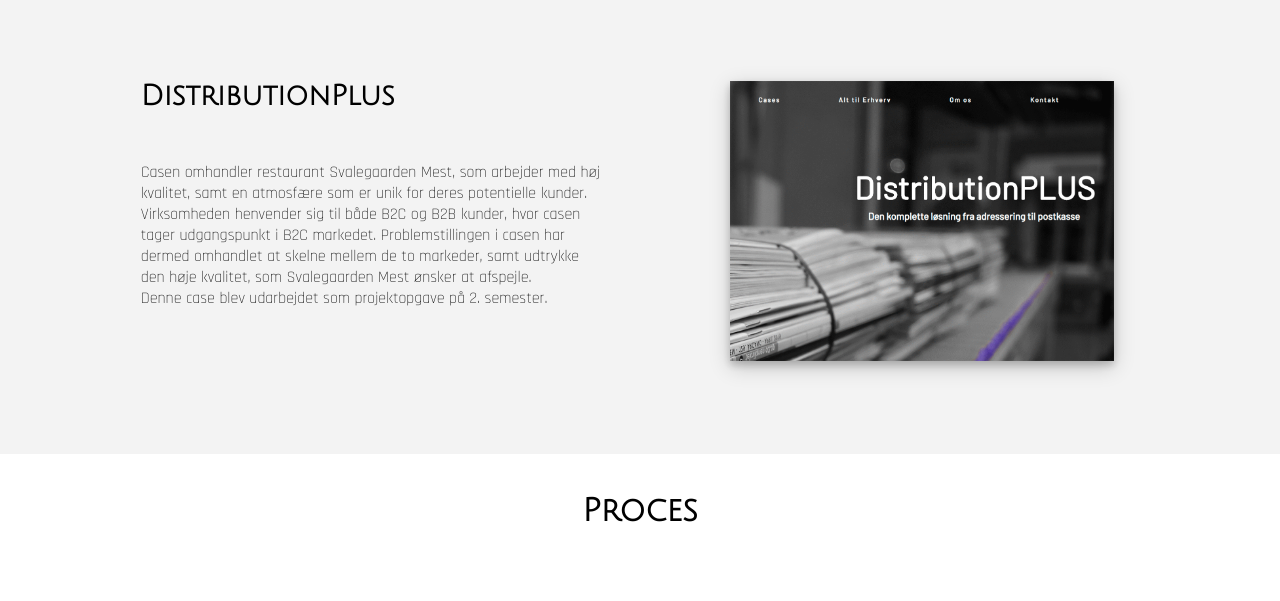
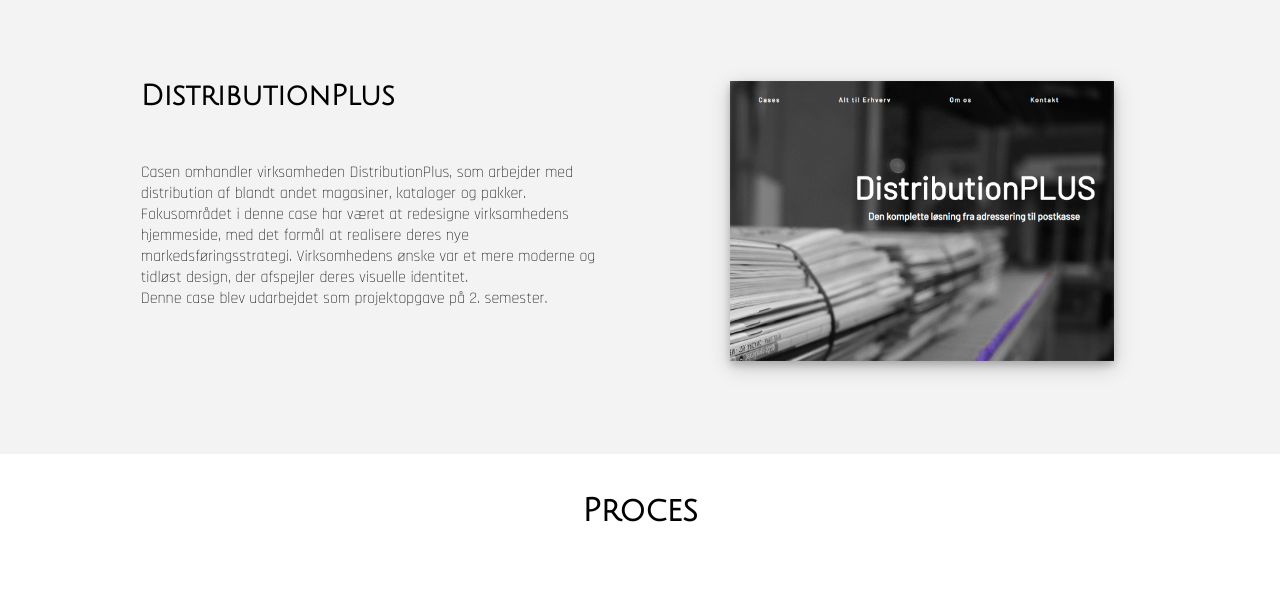
Before and after one commit to Lisettehansen/Lisettehansen.github.io, a plain HTML site: page Portfolio/caseplus.html in a window 1280 px wide. Shown: the part 122-723 px from the top of the page. Drawn offline with Linux system fonts and the light colour scheme.

Commit message:
Update caseplus.html

```diff
--- a/Portfolio/caseplus.html
+++ b/Portfolio/caseplus.html
@@ -47,7 +47,7 @@
     <section class="item6">
         <div class="infotext">
             <h1>DistributionPlus</h1>
-            <p>Casen omhandler restaurant Svalegaarden Mest, som arbejder med høj kvalitet, samt en atmosfære som er unik for deres potentielle kunder. Virksomheden henvender sig til både B2C og B2B kunder, hvor casen tager udgangspunkt i B2C markedet. Problemstillingen i casen har dermed omhandlet at skelne mellem de to markeder, samt udtrykke den høje kvalitet, som Svalegaarden Mest ønsker at afspejle.
+            <p>Casen omhandler virksomheden DistributionPlus, som arbejder med distribution af blandt andet magasiner, kataloger og pakker. Fokusområdet i denne case har været at redesigne virksomhedens hjemmeside, med det formål at realisere deres nye markedsføringsstrategi. Virksomhedens ønske var et mere moderne og tidløst design, der afspejler deres visuelle identitet.
 
                 <br>Denne case blev udarbejdet som projektopgave på 2. semester.</br>
                 </p>
```
